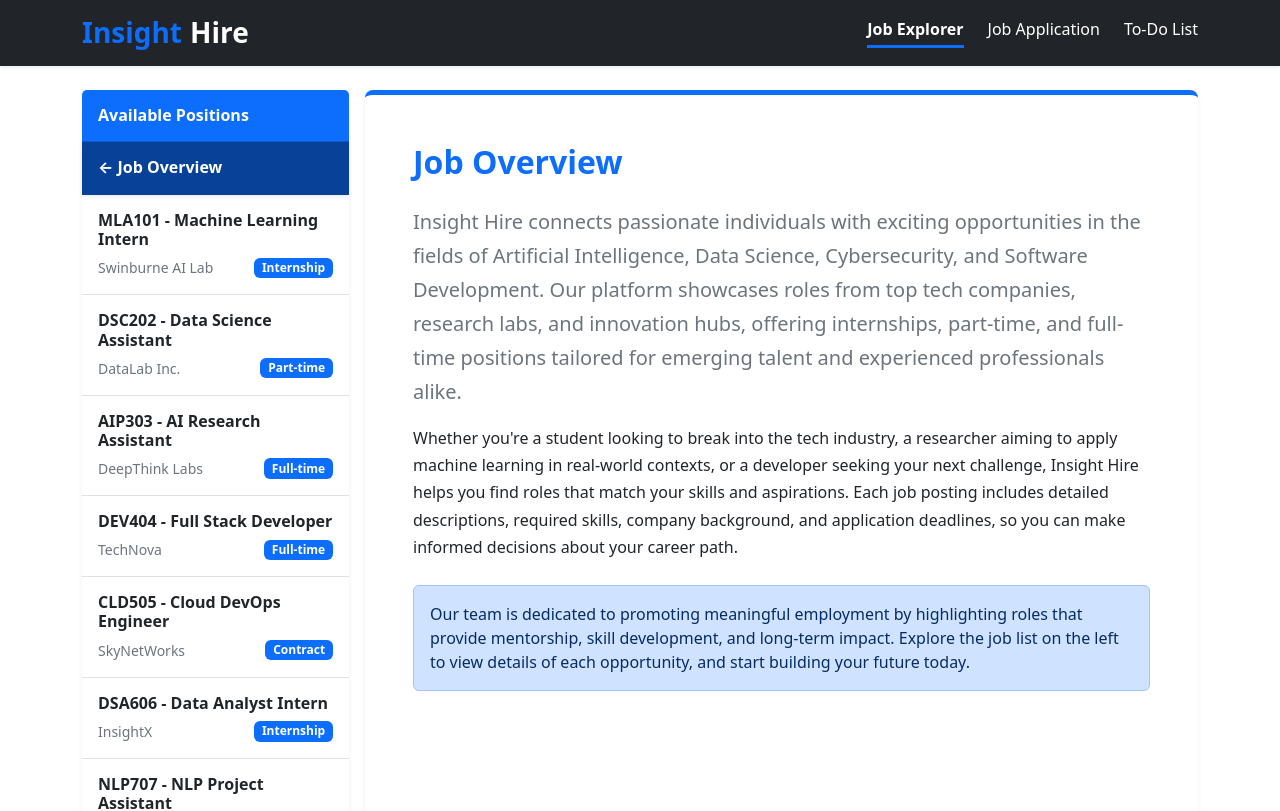
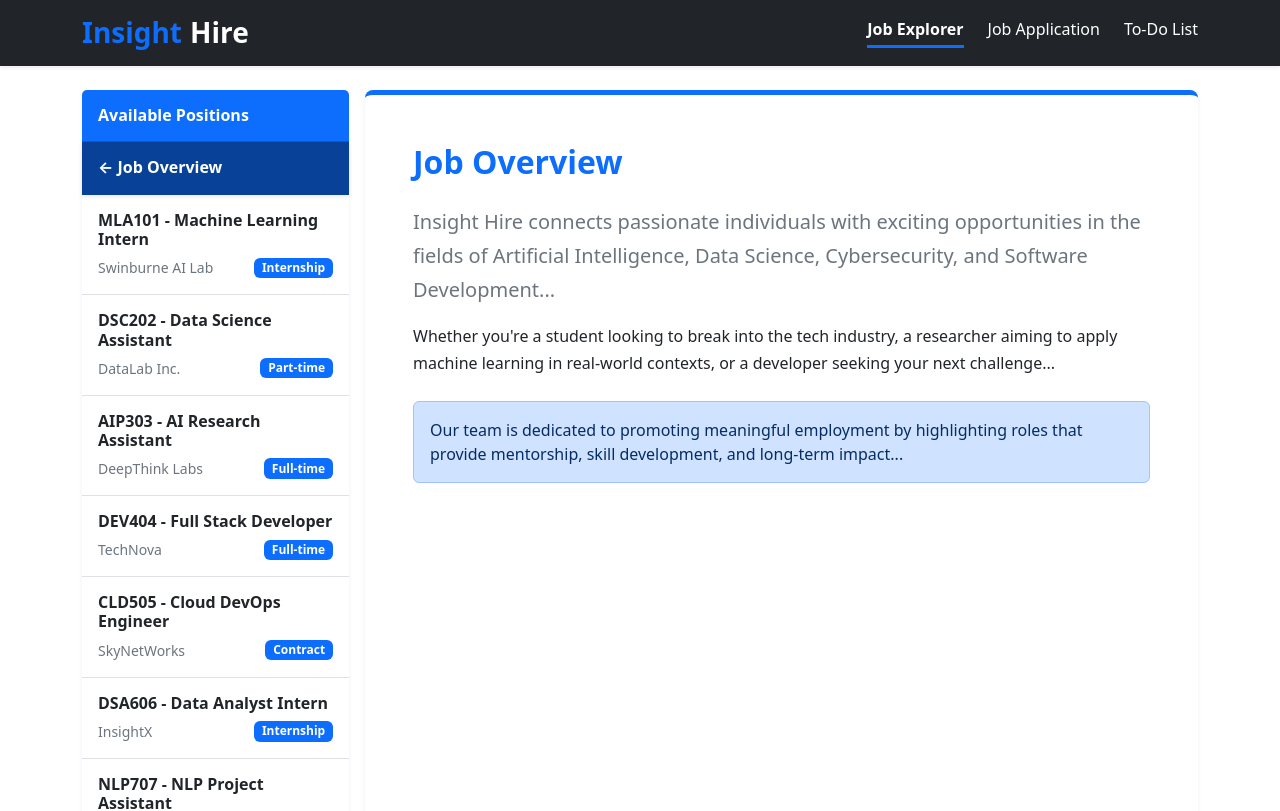
Before and after one commit to Quynh-Trang12/asm2, a Vue app: page /jobs in a window 1280 px wide. Shown: the top 811 px of the page. Built offline with nearby package versions, Linux system fonts and the light colour scheme.

Commit message:
version 1.5

```diff
--- a/src/modules/jobs/components/JobDetail.vue
+++ b/src/modules/jobs/components/JobDetail.vue
@@ -1,5 +1,5 @@
 <template>
-  <article v-if="job" class="job-detail card shadow-sm border-0 h-100">
+  <article v-if="job" class="job-detail card shadow-sm border-0 flex-grow-1">
     <div class="card-body p-4 p-md-5">
       <header class="mb-4 pb-4 border-bottom">
         <h2 class="card-title text-primary fw-bold mb-2">
@@ -123,7 +123,11 @@
     </div>
   </article>
 
-  <div v-else class="alert alert-danger d-flex align-items-center p-4 shadow-sm h-100" role="alert">
+  <div
+    v-else
+    class="alert alert-danger d-flex align-items-center p-4 shadow-sm flex-grow-1"
+    role="alert"
+  >
     <div>
       <h5 class="alert-heading fw-bold mb-2">Position Not Found</h5>
       <p class="mb-0">
--- a/src/modules/jobs/components/JobOverview.vue
+++ b/src/modules/jobs/components/JobOverview.vue
@@ -1,28 +1,21 @@
 <template>
-  <article class="job-overview card shadow-sm h-100">
+  <article class="job-overview card shadow-sm flex-grow-1">
     <div class="card-body p-4 p-md-5">
       <h2 class="card-title text-primary mb-4 fw-bold">Job Overview</h2>
 
       <p class="card-text lead text-secondary">
         Insight Hire connects passionate individuals with exciting opportunities in the fields of
-        Artificial Intelligence, Data Science, Cybersecurity, and Software Development. Our platform
-        showcases roles from top tech companies, research labs, and innovation hubs, offering
-        internships, part-time, and full-time positions tailored for emerging talent and experienced
-        professionals alike.
+        Artificial Intelligence, Data Science, Cybersecurity, and Software Development...
       </p>
 
       <p class="card-text mt-3">
         Whether you're a student looking to break into the tech industry, a researcher aiming to
-        apply machine learning in real-world contexts, or a developer seeking your next challenge,
-        Insight Hire helps you find roles that match your skills and aspirations. Each job posting
-        includes detailed descriptions, required skills, company background, and application
-        deadlines, so you can make informed decisions about your career path.
+        apply machine learning in real-world contexts, or a developer seeking your next challenge...
       </p>
 
       <div class="alert alert-primary mt-4 mb-0" role="alert">
         Our team is dedicated to promoting meaningful employment by highlighting roles that provide
-        mentorship, skill development, and long-term impact. Explore the job list on the left to
-        view details of each opportunity, and start building your future today.
+        mentorship, skill development, and long-term impact...
       </div>
     </div>
   </article>
--- a/src/modules/jobs/views/JobExplorer.vue
+++ b/src/modules/jobs/views/JobExplorer.vue
@@ -1,8 +1,8 @@
 <template>
   <div class="job-explorer-container container my-3">
     <div class="row g-3">
-      <aside class="col-12 col-md-4 col-lg-3 mb-4 mb-md-0">
-        <div class="card shadow-sm border-0 h-100">
+      <aside class="col-12 col-md-4 col-lg-3 d-flex flex-column">
+        <div class="card shadow-sm border-0 flex-grow-1">
           <div class="card-header bg-primary text-white py-3">
             <h5 class="mb-0 fw-bold fs-6">Available Positions</h5>
           </div>
@@ -11,7 +11,7 @@
         </div>
       </aside>
 
-      <main class="col-12 col-md-8 col-lg-9">
+      <main class="col-12 col-md-8 col-lg-9 d-flex flex-column">
         <router-view />
       </main>
     </div>
```
